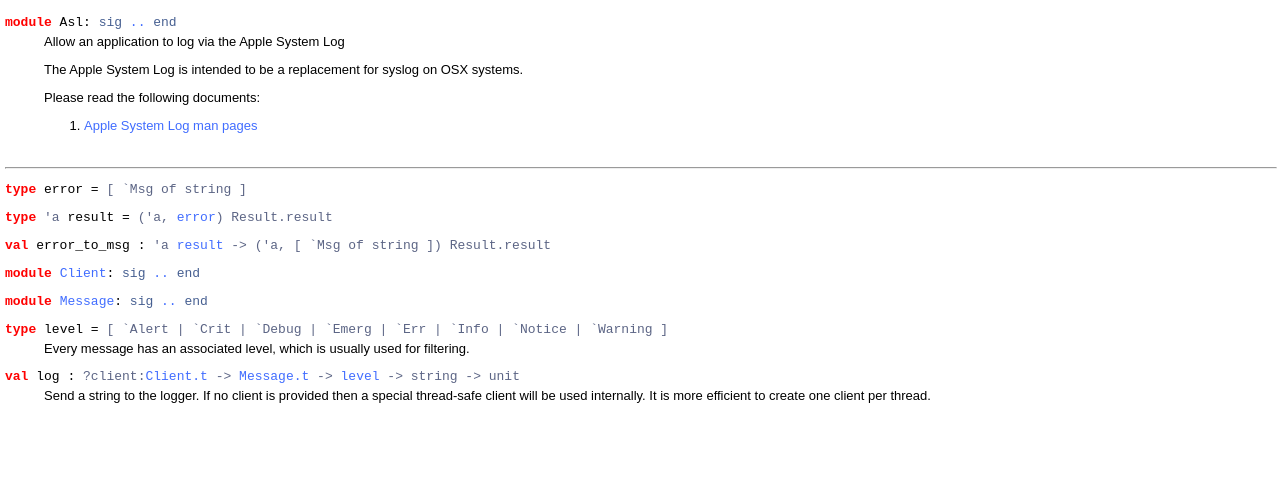
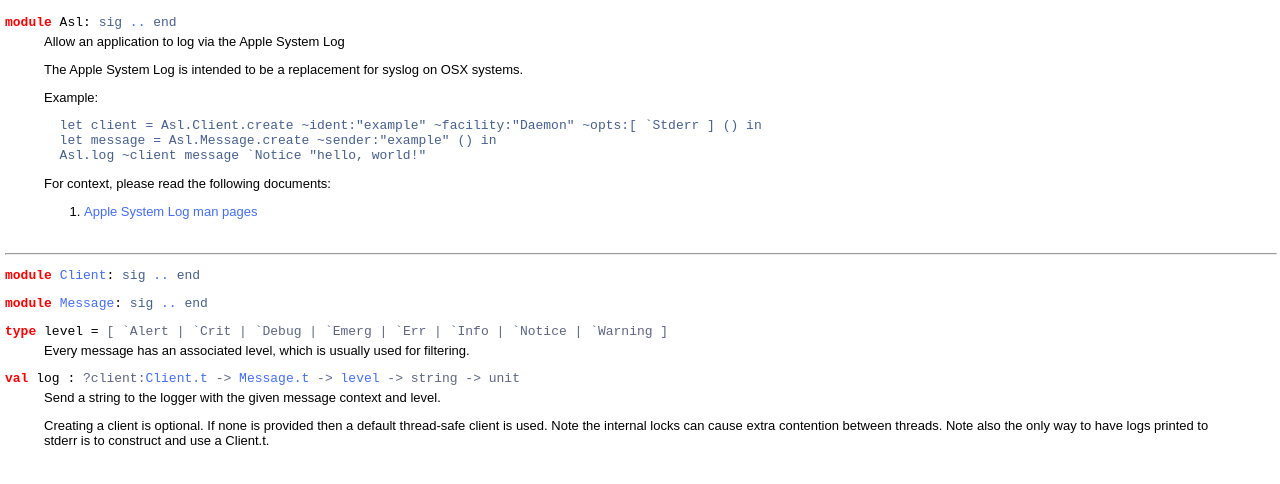
Before and after one commit to mirage/ocaml-asl, a plain HTML site: page index.html in a window 1280 px wide. Shown: the part 72-556 px from the top of the page. Drawn offline with Linux system fonts and the light colour scheme.

Commit message:
Update documentation
Signed-off-by: David Scott <dave.scott@unikernel.com>

```diff
--- a/index.html
+++ b/index.html
@@ -23,7 +23,16 @@ The Apple System Log is intended to be a replacement for syslog on
 OSX systems.
 <p>
 
-Please read the following documents:
+Example:
+<p>
+
+<pre class="codepre"><code class="code">  let client = Asl.Client.create ~ident:"example" ~facility:"Daemon" ~opts:[ `Stderr ] () in
+  let message = Asl.Message.create ~sender:"example" () in
+  Asl.log ~client message `Notice "hello, world!"
+</code></pre>
+<p>
+
+For context, please read the following documents:
 <p>
 
 <OL>
@@ -35,13 +44,6 @@ Apple System Log man pages</a>
 </div>
 <hr width="100%">
 
-<pre><span id="TYPEerror"><span class="keyword">type</span> <code class="type"></code>error</span> = <code class="type">[ `Msg of string ]</code> </pre>
-
-
-<pre><span id="TYPEresult"><span class="keyword">type</span> <code class="type">'a</code> result</span> = <code class="type">('a, <a href="Asl.html#TYPEerror">error</a>) Result.result</code> </pre>
-
-
-<pre><span id="VALerror_to_msg"><span class="keyword">val</span> error_to_msg</span> : <code class="type">'a <a href="Asl.html#TYPEresult">result</a> -> ('a, [ `Msg of string ]) Result.result</code></pre>
 <pre><span class="keyword">module</span> <a href="Asl.Client.html">Client</a>: <code class="code">sig</code> <a href="Asl.Client.html">..</a> <code class="code">end</code></pre>
 <pre><span class="keyword">module</span> <a href="Asl.Message.html">Message</a>: <code class="code">sig</code> <a href="Asl.Message.html">..</a> <code class="code">end</code></pre>
 <pre><span id="TYPElevel"><span class="keyword">type</span> <code class="type"></code>level</span> = <code class="type">[ `Alert | `Crit | `Debug | `Emerg | `Err | `Info | `Notice | `Warning ]</code> </pre>
@@ -52,8 +54,12 @@ Every message has an associated level, which is usually used for
 
 
 <pre><span id="VALlog"><span class="keyword">val</span> log</span> : <code class="type">?client:<a href="Asl.Client.html#TYPEt">Client.t</a> -> <a href="Asl.Message.html#TYPEt">Message.t</a> -> <a href="Asl.html#TYPElevel">level</a> -> string -> unit</code></pre><div class="info ">
-Send a string to the logger. If no client is provided then
-    a special thread-safe client will be used internally. It is
-    more efficient to create one client per thread.<br>
+Send a string to the logger with the given message context and level.
+<p>
+
+    Creating a client is optional. If none is provided then a default
+    thread-safe client is used. Note the internal locks can cause
+    extra contention between threads. Note also the only way to have
+    logs printed to stderr is to construct and use a Client.t.<br>
 </div>
 </body></html>
```
Also changed, not shown: Asl.html (+17 -11 lines), index_types.html (+0 -6 lines), index_values.html (+1 -4 lines), type_Asl.html (+0 -3 lines).
